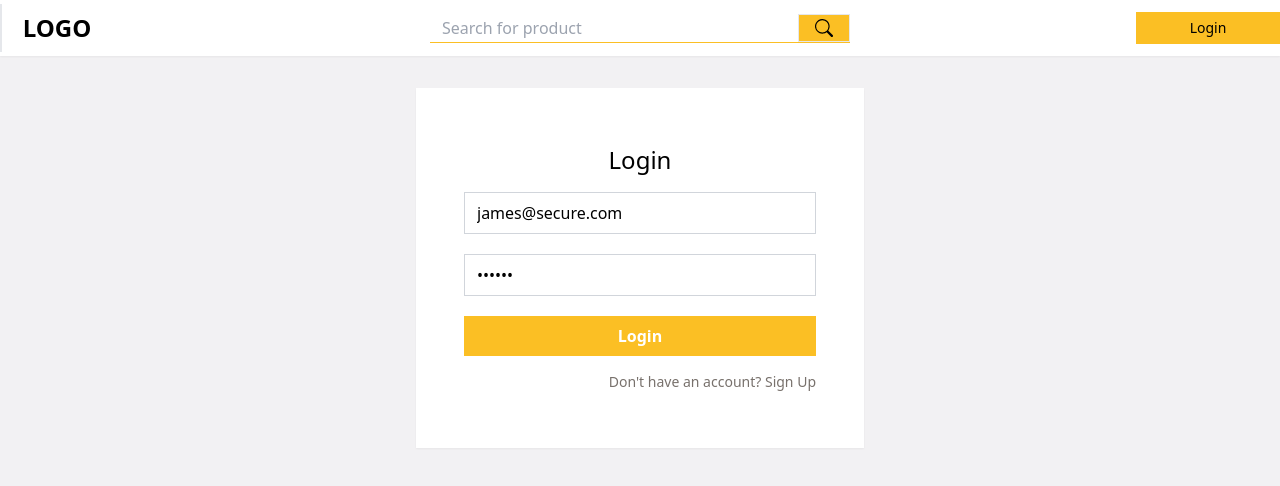
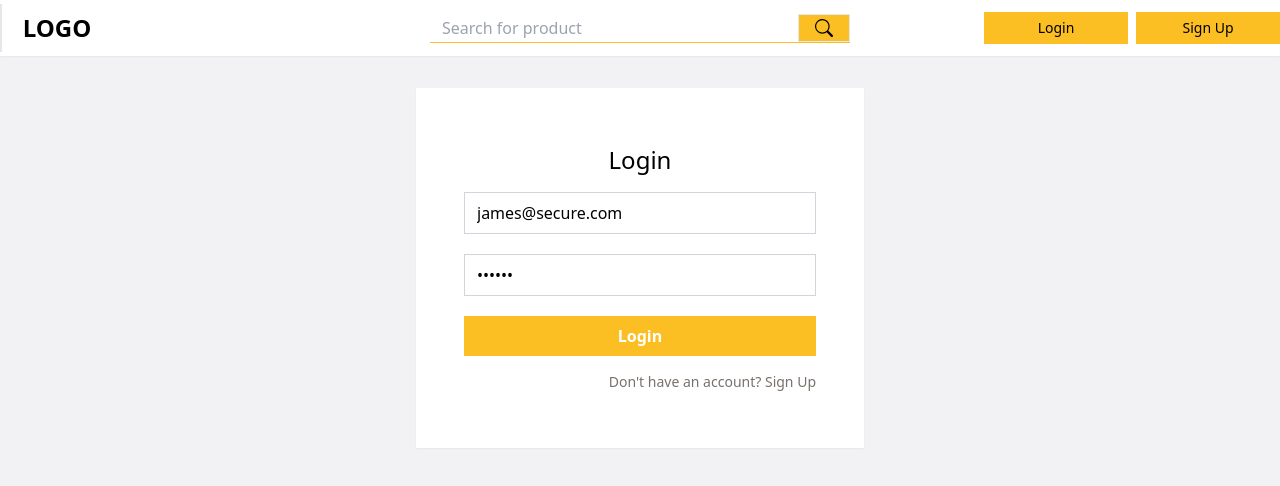
Before and after one commit to dkumza/tts_client, a React (Vite) app: page /login in a window 1280 px wide. Shown: the top 486 px of the page. Built offline with nearby package versions, Linux system fonts and the light colour scheme.

Commit message:
Update import paths for authContext

```diff
--- a/src/App.jsx
+++ b/src/App.jsx
@@ -4,7 +4,7 @@ import LogIn from './components/pages/auth/LogIn';
 import SignUp from './components/pages/auth/SingUp';
 import { Header } from './components/layout/Header';
 import { Navigate, Route, Routes } from 'react-router-dom';
-import { useAuthContext } from './components/authContext';
+import { useAuthContext } from './components/contexts/authContext';
 import { Sell } from './components/pages/sell/Sell';
 import { SingleProductPage } from './components/pages/products/SingleProductPage';
 import { ProductsByCategoryList } from './components/pages/products/ProductsByCategoryList';
--- a/src/components/dropDownMenus/UserMenuHeader.jsx
+++ b/src/components/dropDownMenus/UserMenuHeader.jsx
@@ -1,5 +1,5 @@
 import { Link } from 'react-router-dom';
-import { useAuthContext } from '../authContext';
+import { useAuthContext } from '../contexts/authContext';
 import { useEffect, useRef } from 'react';
 
 export const UserMenuHeader = ({ clickedMenu, setClickedMenu }) => {
--- a/src/components/layout/Header.jsx
+++ b/src/components/layout/Header.jsx
@@ -1,5 +1,5 @@
 import { Link, NavLink } from 'react-router-dom';
-import { useAuthContext } from '../authContext';
+import { useAuthContext } from '../contexts/authContext';
 import Search from '../forms/Search';
 
 export const Header = ({ setClickedMenu }) => {
@@ -66,6 +66,9 @@ export const Header = ({ setClickedMenu }) => {
                   <NavLink to={'/login'} className="login-menu-items">
                      Login
                   </NavLink>
+                  <NavLink to={'/signup'} className="login-menu-items">
+                     Sign Up
+                  </NavLink>
                </div>
             )}
          </div>
--- a/src/components/pages/auth/LogIn.jsx
+++ b/src/components/pages/auth/LogIn.jsx
@@ -1,5 +1,5 @@
 import axios from 'axios';
-import { useAuthContext } from '../../authContext';
+import { useAuthContext } from '../../contexts/authContext';
 import { Link, useNavigate } from 'react-router-dom';
 import { useFormik } from 'formik';
 import * as Yup from 'yup';
--- a/src/components/pages/products/ProductsList.jsx
+++ b/src/components/pages/products/ProductsList.jsx
@@ -2,7 +2,7 @@ import axios from 'axios';
 import { useEffect, useState } from 'react';
 import { SingleProduct } from './SingleProduct';
 
-const ADS_URL = `http://localhost:3000/api/ads`;
+const ADS_URL = `http://localhost:3000/api/products`;
 
 export const ProductsList = () => {
    const [ads, setAds] = useState(null);
--- a/src/components/pages/sell/Sell.jsx
+++ b/src/components/pages/sell/Sell.jsx
@@ -1,6 +1,6 @@
 import { useFormik } from 'formik';
 import * as Yup from 'yup';
-import { useAuthContext } from '../../authContext';
+import { useAuthContext } from '../../contexts/authContext';
 import { CustomInput } from '../../forms/CustomInput';
 import { CustomButton } from '../../forms/CustomButton';
 import axios from 'axios';
--- a/src/main.jsx
+++ b/src/main.jsx
@@ -2,7 +2,7 @@ import ReactDOM from 'react-dom/client';
 import App from './App.jsx';
 import './index.css';
 import { BrowserRouter } from 'react-router-dom';
-import { AuthCtxProvider } from './components/authContext.jsx';
+import { AuthCtxProvider } from './components/contexts/authContext.jsx';
 
 ReactDOM.createRoot(document.getElementById('root')).render(
    <BrowserRouter>
```
Also changed, not shown: src/components/contexts/authContext.jsx (renamed from src/components/authContext.jsx), src/components/contexts/productsContext.jsx (added).
